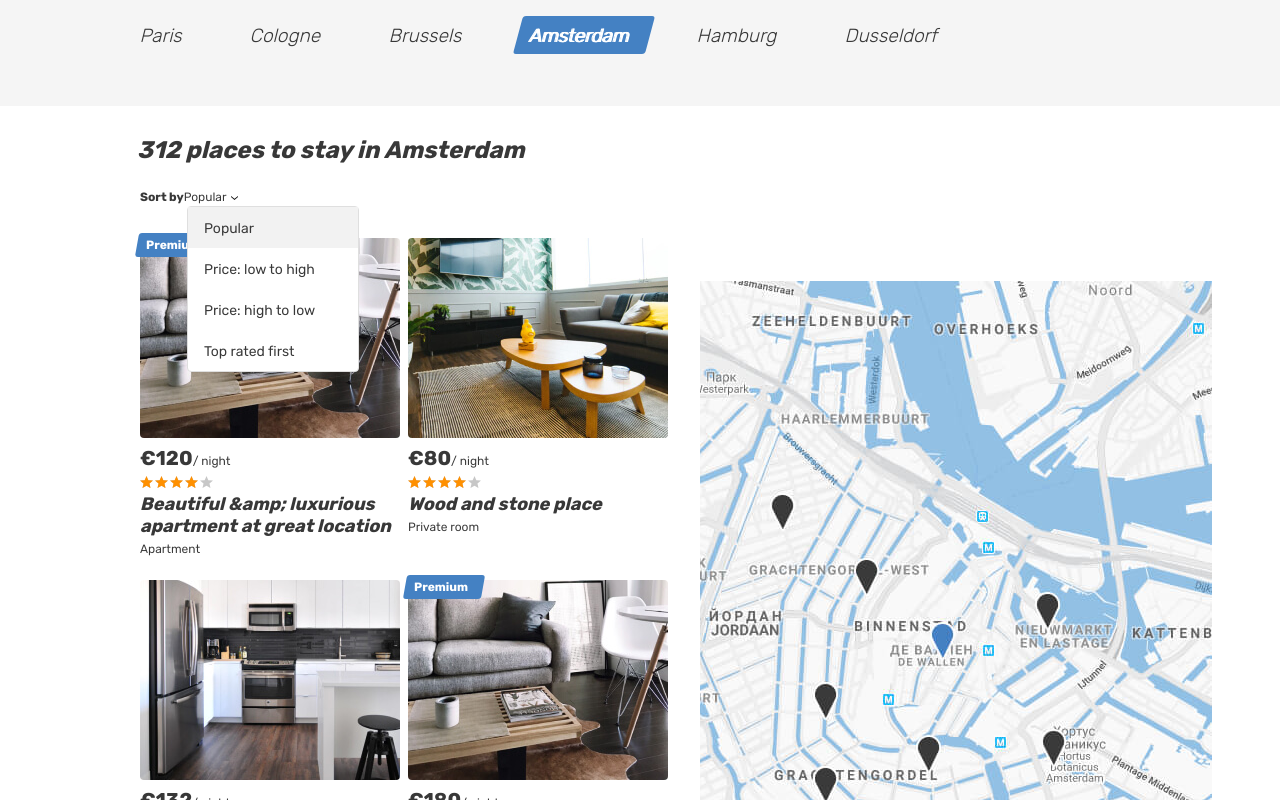
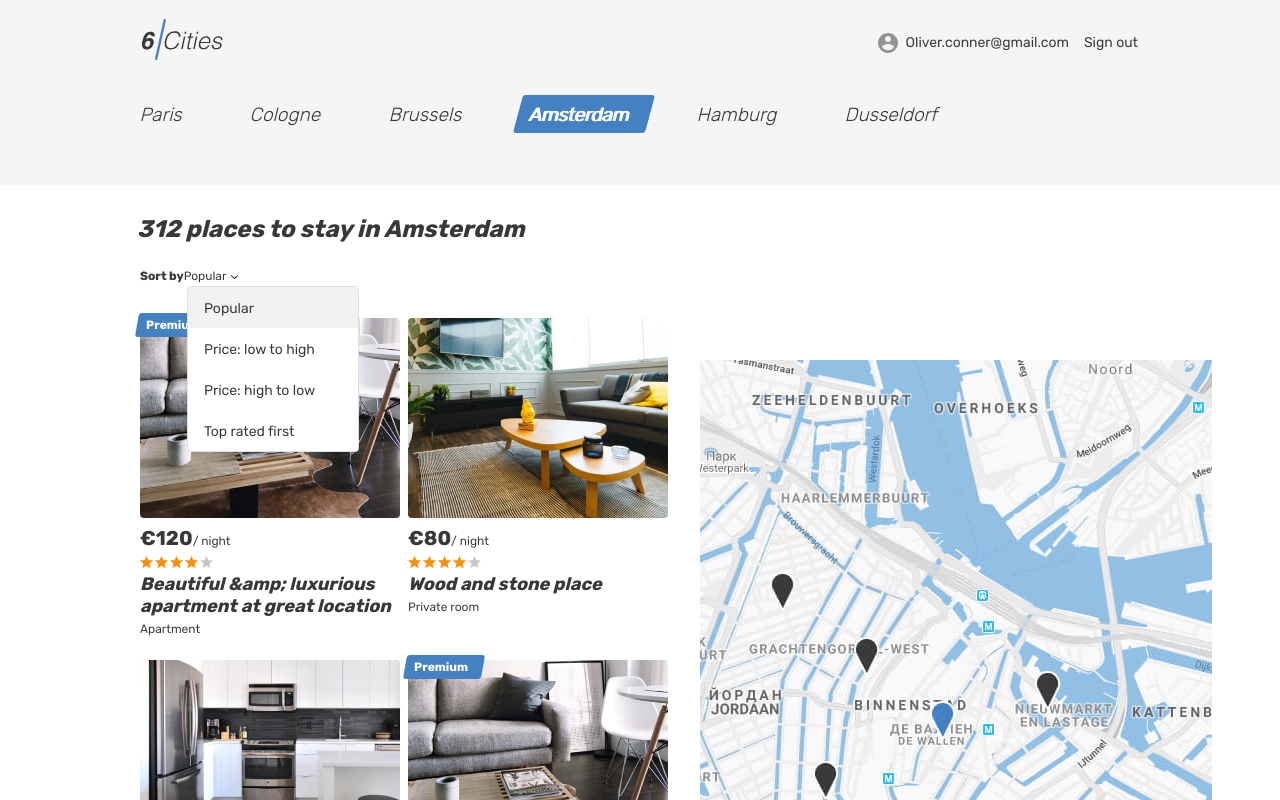
Before and after one commit to htmlacademy-react/2223473-six-cities-simple-11, a React (Create React App) app in the folder project/: page / in a window 1280 px wide. Shown: the top 800 px of the page. Built offline with nearby package versions, Linux system fonts and the light colour scheme.

Commit message:
Create header component.

```diff
--- a/project/src/components/app/app.tsx
+++ b/project/src/components/app/app.tsx
@@ -1,5 +1,5 @@
 //import {BrowserRouter, Route, Routes} from 'react-router-dom';
-import MainPage from '../../pages/main-page/main-page';
+import {MainPage} from '../../pages/main-page/main-page';
 
 function App(): JSX.Element {
   return (
--- /dev/null
+++ b/project/src/components/header/header.tsx
@@ -0,0 +1,30 @@
+import React from 'react';
+
+export const Header: React.FC = () => (
+  <header className="header">
+    <div className="container">
+      <div className="header__wrapper">
+        <div className="header__left">
+          <a className="header__logo-link header__logo-link--active">
+            <img className="header__logo" src={'img/logo.svg'} alt="6 cities logo" width="81" height="41"/>
+          </a>
+        </div>
+        <nav className="header__nav">
+          <ul className="header__nav-list">
+            <li className="header__nav-item user">
+              <div className="header__nav-profile">
+                <div className="header__avatar-wrapper user__avatar-wrapper"></div>
+                <span className="header__user-name user__name">Oliver.conner@gmail.com</span>
+              </div>
+            </li>
+            <li className="header__nav-item">
+              <a className="header__nav-link" href="#">
+                <span className="header__signout">Sign out</span>
+              </a>
+            </li>
+          </ul>
+        </nav>
+      </div>
+    </div>
+  </header>
+);
--- a/project/src/pages/main-page/main-page.tsx
+++ b/project/src/pages/main-page/main-page.tsx
@@ -1,4 +1,5 @@
 import React from 'react';
+import { Header } from '../../components/header/header';
 import { ApartmentCard } from '../../components/cards/cards';
 import { ApartmentCardProps } from '../../components/cards/cards';
 
@@ -55,6 +56,8 @@
 export const MainPage: React.FC<MainProps> = ({availablePlaceCount}) => {
   const cardsCities = apartamentList.map((apartmentData, i) => <ApartmentCard {...apartmentData} key={apartmentData.url}/>);
   return (
+    <>
+    <Header/>
     <main className="page__main page__main--index">
       <h1 className="visually-hidden">Cities</h1>
       <div className="tabs">
@@ -123,6 +126,6 @@
         </div>
       </div>
     </main>
+    </>
   );
 };
-export default MainPage;
```
